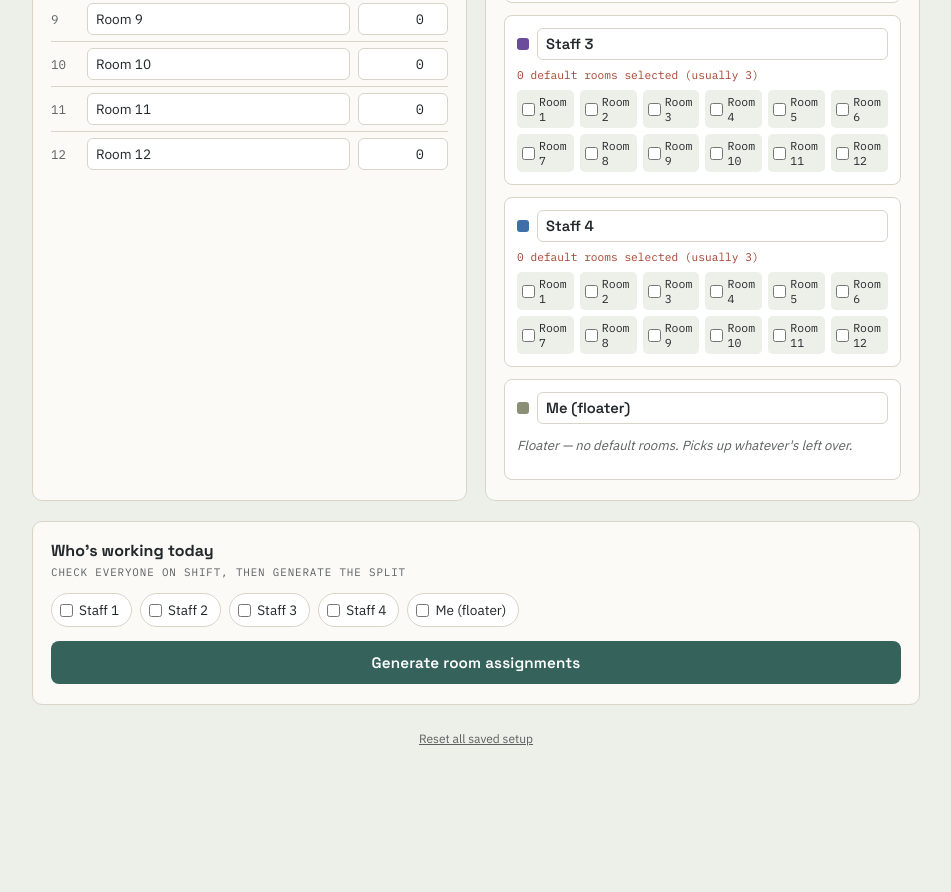
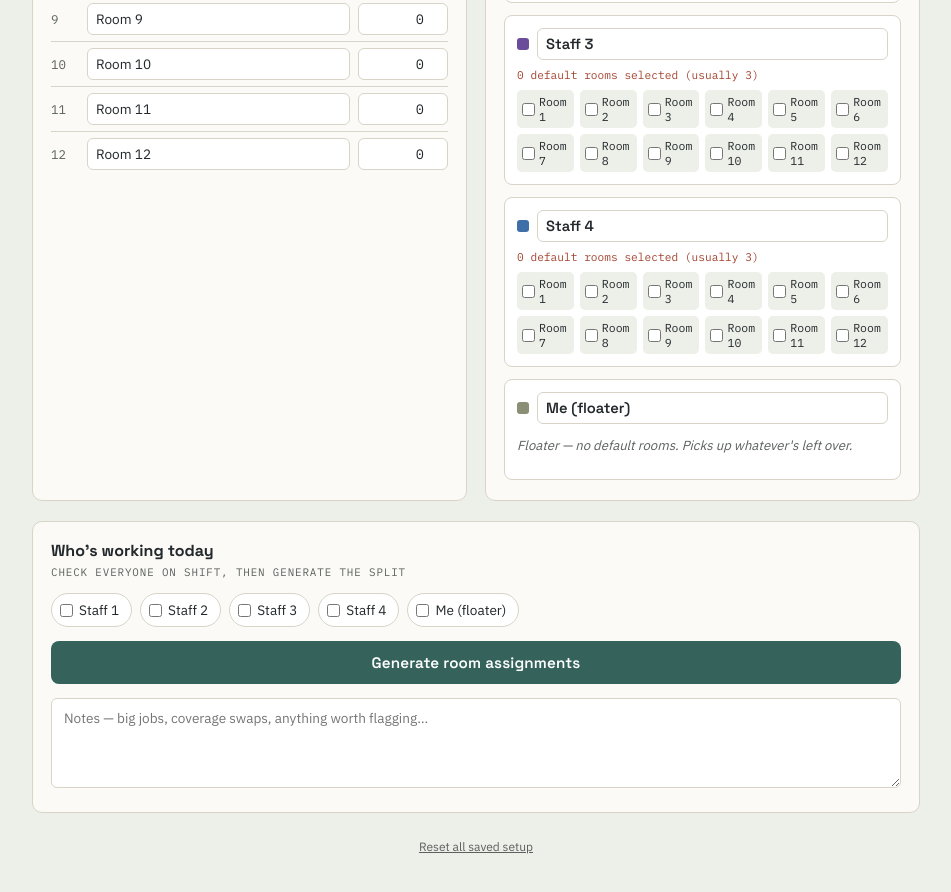
Before and after one commit to PunkDogPunkDog/Room-assignment, a plain HTML site: page Index.html in a window 1280 px wide. Shown: the part 556-1448 px from the top of the page, without its empty margins (164-1115 px from the left). Before the commit the page ends 1382 px from the top, so only its background shows below. Drawn offline with Linux system fonts and the light colour scheme.

Commit message:
Update Index.html

```diff
--- a/Index.html
+++ b/Index.html
@@ -286,6 +286,19 @@
     cursor:pointer;
   }
   .loading{padding:40px;text-align:center;color:var(--ink-soft);font-size:0.85rem;}
+  textarea.notes{
+    font-family:'IBM Plex Sans', sans-serif;
+    font-size:0.85rem;
+    padding:10px 12px;
+    border:1px solid var(--line);
+    border-radius:6px;
+    background:#fff;
+    color:var(--ink);
+    width:100%;
+    min-height:90px;
+    resize:vertical;
+    margin-top:14px;
+  }
 </style>
 </head>
 <body>
@@ -304,10 +317,12 @@
 <script>
 const STORAGE_KEY = 'wnprc-roster-config';
 const WORKING_KEY = 'wnprc-today-working';
+const NOTES_KEY = 'wnprc-notes';
 const COLORS = ['#35635C', '#C99A3B', '#6B4C9A', '#3E6FA6', '#8A8F76'];
 
 let config = null;
 let working = [];
+let notes = '';
 let lastResult = null;
 
 function defaultConfig(){
@@ -336,6 +351,11 @@ async function loadAll(){
   }catch(e){
     working = [];
   }
+  try{
+    notes = localStorage.getItem(NOTES_KEY) || '';
+  }catch(e){
+    notes = '';
+  }
   render();
 }
 
@@ -352,6 +372,14 @@ async function saveWorking(){
     localStorage.setItem(WORKING_KEY, JSON.stringify(working));
   }catch(e){
     console.error('Could not save today\'s roster', e);
+  }
+}
+
+async function saveNotes(){
+  try{
+    localStorage.setItem(NOTES_KEY, notes);
+  }catch(e){
+    console.error('Could not save notes', e);
   }
 }
 
@@ -494,6 +522,7 @@ function renderToday(){
     <div class="working-list" id="working-list"></div>
     <button class="generate" id="gen-btn">Generate room assignments</button>
     <div id="gen-msg"></div>
+    <textarea class="notes" id="notes-field" placeholder="Notes — big jobs, coverage swaps, anything worth flagging…">${escapeHtml(notes)}</textarea>
   `;
   const list = document.getElementById('working-list');
   config.people.forEach((person, idx) => {
@@ -516,6 +545,10 @@ function renderToday(){
     });
   });
   document.getElementById('gen-btn').onclick = generate;
+  document.getElementById('notes-field').addEventListener('change', (e) => {
+    notes = e.target.value;
+    saveNotes();
+  });
 }
 
 function generate(){
```
